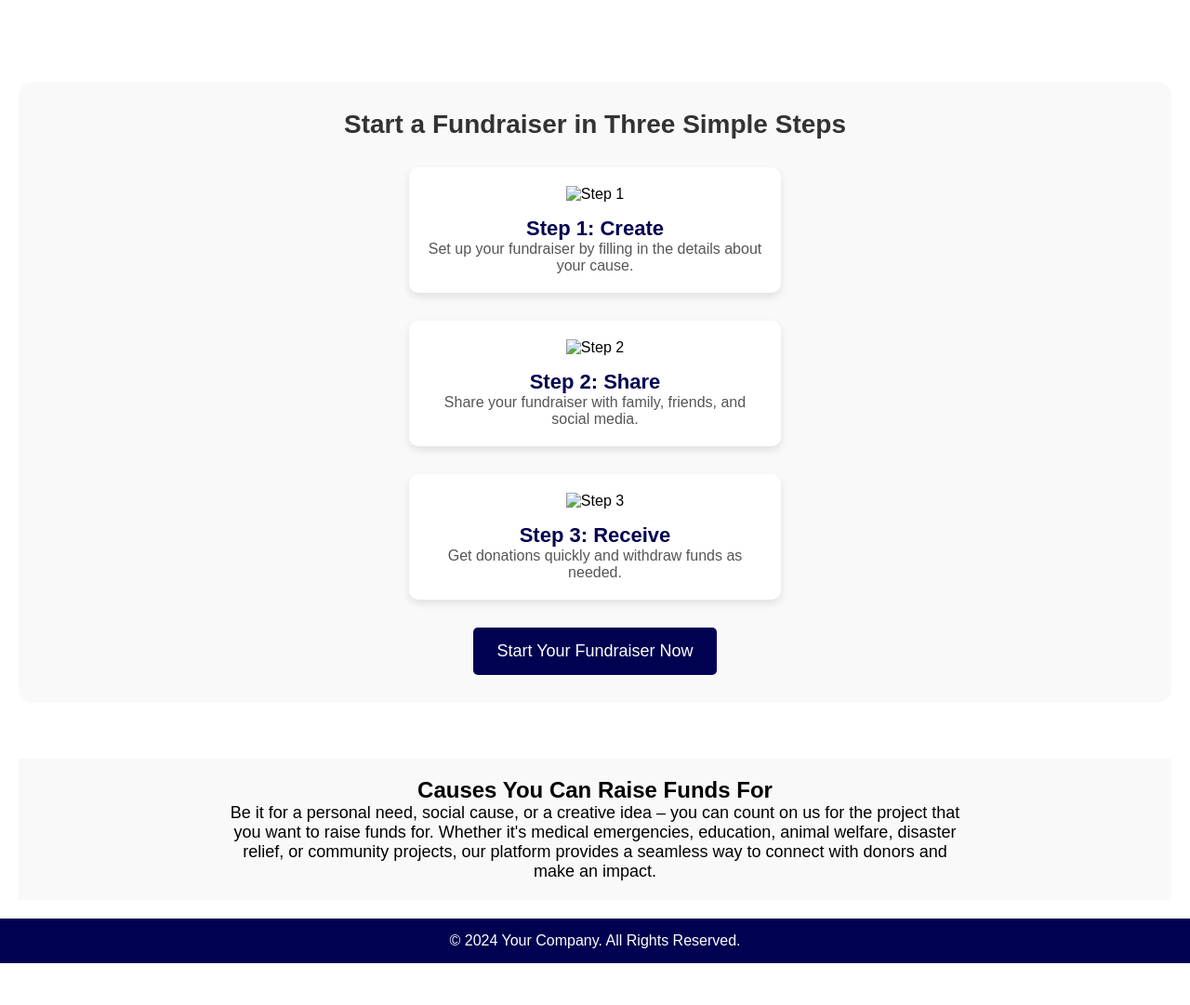
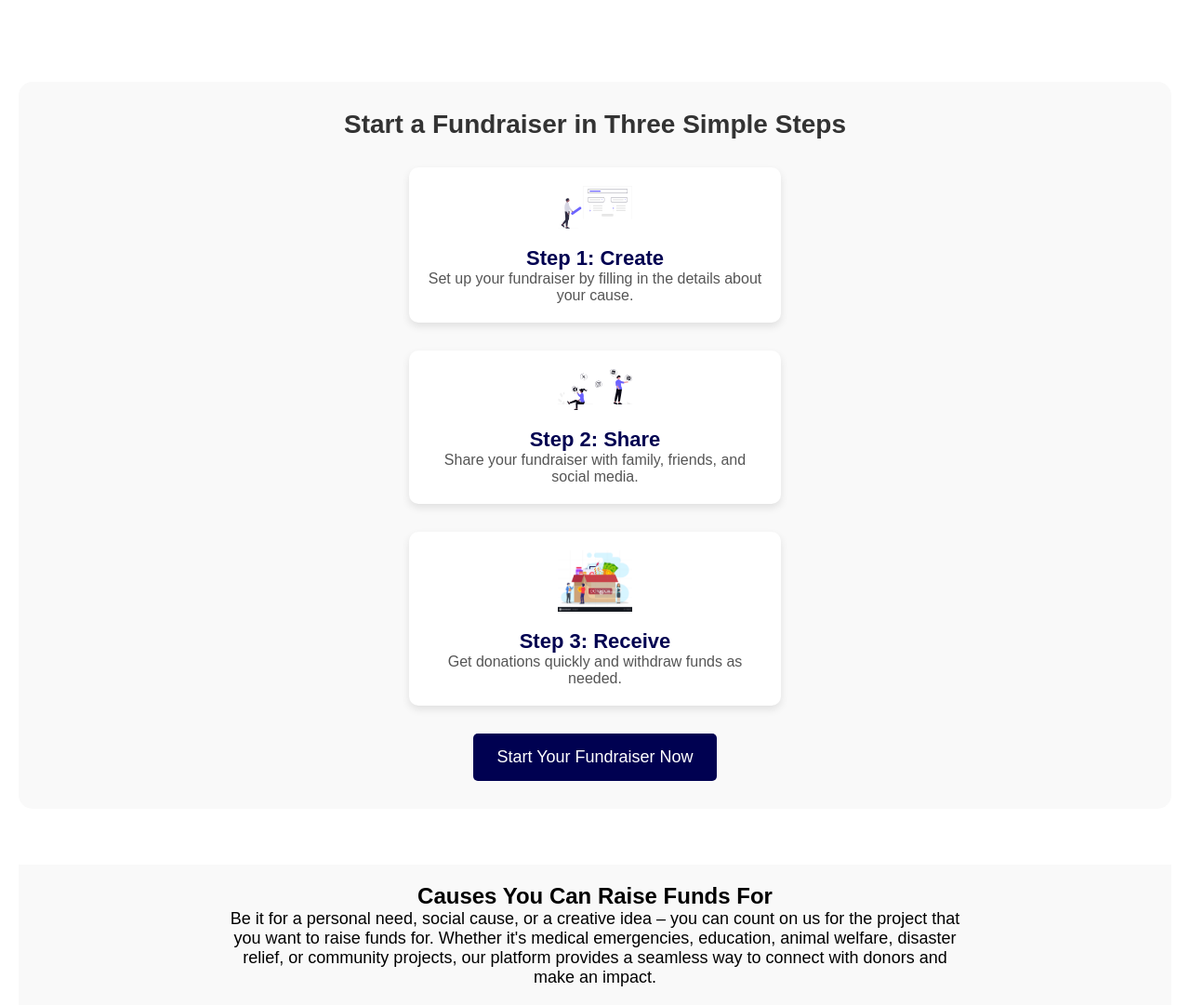
Before and after one commit to Shalu006/MEDICAL-FILE, a Django app: page /dashboard/ in a window 1280 px wide. Shown: the part 425-1506 px from the top of the page at 93% size. Before the commit the page ends 1461 px from the top, so only its background shows below. Run offline with Django 5.2, Linux system fonts and the light colour scheme; some libraries are stand-ins or nearby versions.

Commit message:
Updated templates and added images

```diff
--- a/MediFundapp/templates/dashboard.html
+++ b/MediFundapp/templates/dashboard.html
@@ -1,4 +1,6 @@
 {% extends 'base.html' %}
+
+{% load static %}
 
 {% block title %}Lead Form{% endblock %}
 
@@ -60,19 +62,19 @@
 
         <div style="display: flex; flex-direction: column; align-items: center; gap: 30px; margin-top: 30px;">
             <div style="width: 80%; max-width: 400px; background: white; padding: 20px; border-radius: 10px; box-shadow: 0 4px 8px rgba(0,0,0,0.1);">
-                <img src="https://via.placeholder.com/80" alt="Step 1" style="margin-bottom: 15px;">
+                <img src="{% static 'image1.svg' %}" alt="Step 1" style="margin-bottom: 15px; width: 80px; height: auto">
                 <h3 style="color: #000151; font-size: 22px;">Step 1: Create</h3>
                 <p style="color: #555;">Set up your fundraiser by filling in the details about your cause.</p>
             </div>
 
             <div style="width: 80%; max-width: 400px; background: white; padding: 20px; border-radius: 10px; box-shadow: 0 4px 8px rgba(0,0,0,0.1);">
-                <img src="https://via.placeholder.com/80" alt="Step 2" style="margin-bottom: 15px;">
+                <img src="{% static 'image2.svg' %}" alt="Step 2" style="margin-bottom: 15px; width: 80px; height: auto">
                 <h3 style="color: #000151; font-size: 22px;">Step 2: Share</h3>
                 <p style="color: #555;">Share your fundraiser with family, friends, and social media.</p>
             </div>
 
             <div style="width: 80%; max-width: 400px; background: white; padding: 20px; border-radius: 10px; box-shadow: 0 4px 8px rgba(0,0,0,0.1);">
-                <img src="https://via.placeholder.com/80" alt="Step 3" style="margin-bottom: 15px;">
+                <img src="{% static 'image3.png' %}" alt="Step 3" style="margin-bottom: 15px; width: 80px; height: auto">
                 <h3 style="color: #000151; font-size: 22px;">Step 3: Receive</h3>
                 <p style="color: #555;">Get donations quickly and withdraw funds as needed.</p>
             </div>
--- a/MediFundapp/templates/doctorinfo.html
+++ b/MediFundapp/templates/doctorinfo.html
@@ -24,6 +24,7 @@
         text-align: center;
         margin-bottom: 20px;
     }
+
 
     label {
         font-weight: bold;
```
Also changed, not shown: photos/image1.svg (added), photos/image2.svg (added), photos/image3.png (added).
